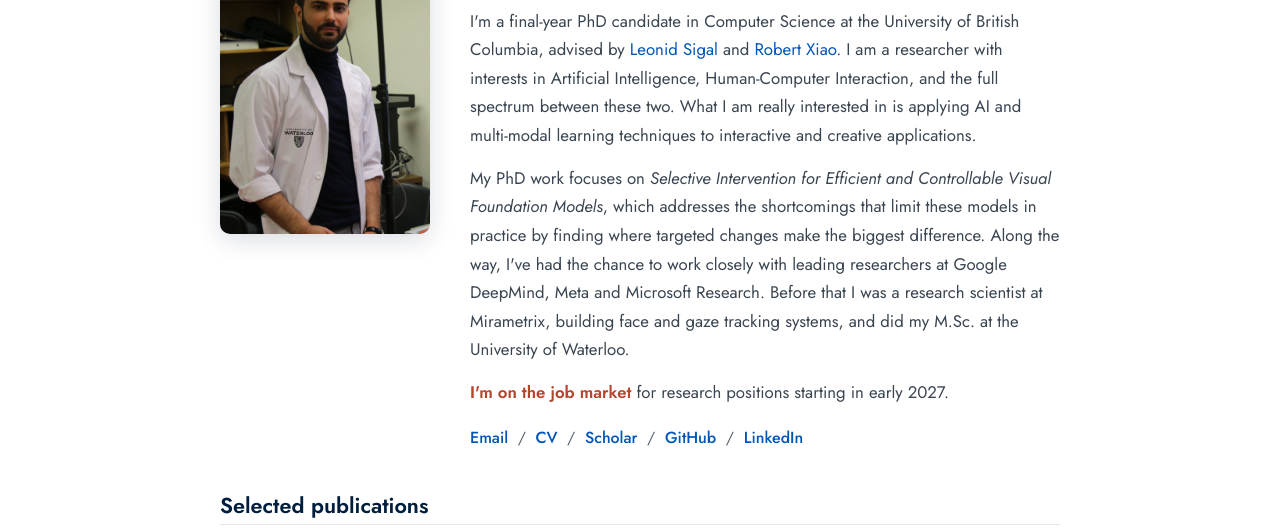
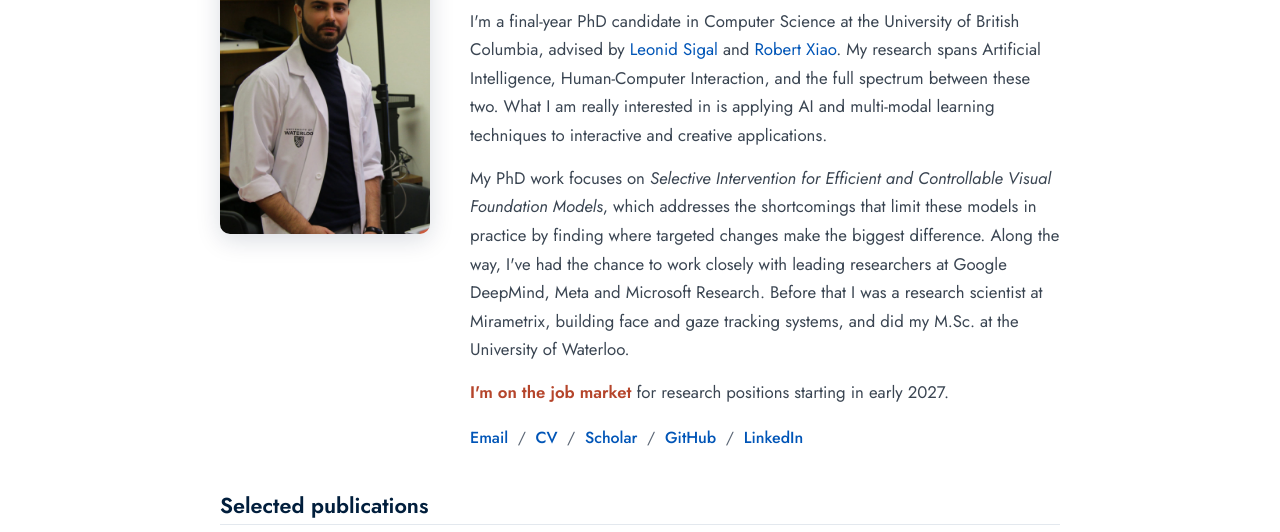
Before and after one commit to peymoon/peymoon.github.io, a plain HTML site: page index.html in a window 1280 px wide. Shown: the part 242-774 px from the top of the page. Drawn offline with Linux system fonts and the light colour scheme; files whose address does not match are found by name.

```diff
--- a/index.html
+++ b/index.html
@@ -150,7 +150,7 @@
       <img class="hp-photo" src="assets/images/peyman4-1076x1434.jpg" alt="Peyman Gholami">
       <div>
         <h1>Peyman Gholami</h1>
-        <p class="rs-intro">I'm a final-year PhD candidate in Computer Science at the University of British Columbia, advised by <a href="https://www.cs.ubc.ca/~lsigal/">Leonid Sigal</a> and <a href="https://www.robertxiao.ca/">Robert Xiao</a>. I am a researcher with interests in Artificial Intelligence, Human-Computer Interaction, and the full spectrum between these two. What I am really interested in is applying AI and multi-modal learning techniques to interactive and creative applications.</p>
+        <p class="rs-intro">I'm a final-year PhD candidate in Computer Science at the University of British Columbia, advised by <a href="https://www.cs.ubc.ca/~lsigal/">Leonid Sigal</a> and <a href="https://www.robertxiao.ca/">Robert Xiao</a>. My research spans Artificial Intelligence, Human-Computer Interaction, and the full spectrum between these two. What I am really interested in is applying AI and multi-modal learning techniques to interactive and creative applications.</p>
         <p class="rs-intro">My PhD work focuses on <i>Selective Intervention for Efficient and Controllable Visual Foundation Models</i>, which addresses the shortcomings that limit these models in practice by finding where targeted changes make the biggest difference. Along the way, I've had the chance to work closely with leading researchers at Google DeepMind, Meta and Microsoft Research. Before that I was a research scientist at Mirametrix, building face and gaze tracking systems, and did my M.Sc. at the University of Waterloo.</p>
         <p class="hp-market"><b>I'm on the job market</b> for research positions starting in early 2027.</p>
         <div class="hp-links"><a href="mailto:peymang@cs.ubc.ca">Email</a> &nbsp;/&nbsp; <a href="files/CV_Peyman_Gholami.pdf">CV</a> &nbsp;/&nbsp; <a href="https://scholar.google.com/citations?user=DO-MuxsAAAAJ&amp;hl=en">Scholar</a> &nbsp;/&nbsp; <a href="https://github.com/peymoon">GitHub</a> &nbsp;/&nbsp; <a href="https://www.linkedin.com/in/peymoon/">LinkedIn</a></div>
```
